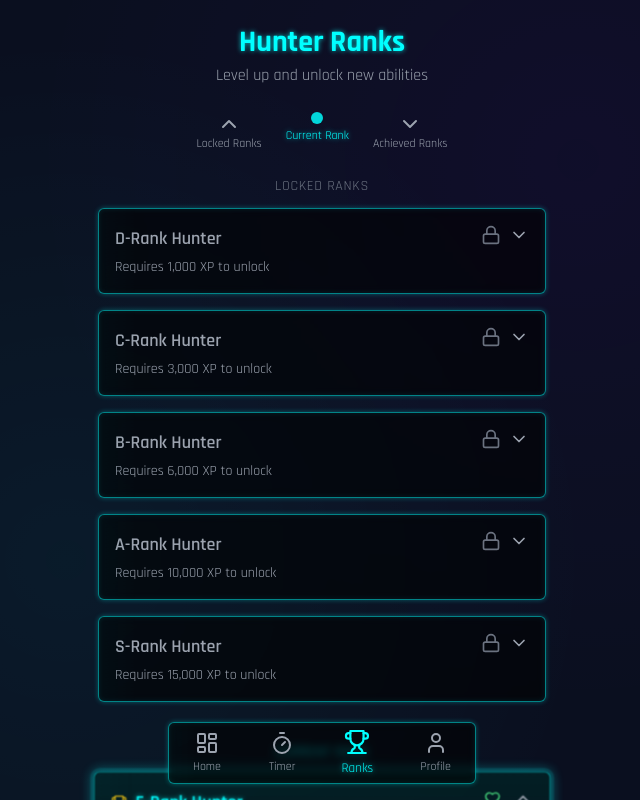
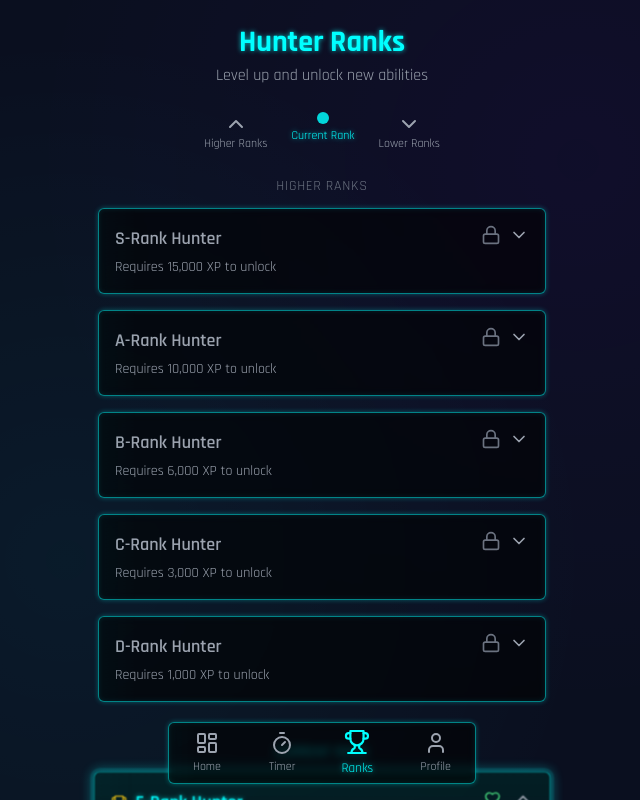
Before and after one commit to itsbsiddharth/leveling-up-IRL, a React (Vite) app: page /achievements in a window 1280 px wide. Shown: the top 800 px of the page, without its empty margins (318-958 px from the left). Built offline with nearby package versions, Linux system fonts and the light colour scheme.

Commit message:
Reorder achievements and ranks layout
Reorders the achievements and ranks layout to display ranks in descending order, with the highest rank at the top and the current rank centered on screen load.

```diff
--- a/src/pages/Achievements.tsx
+++ b/src/pages/Achievements.tsx
@@ -14,11 +14,14 @@ const Achievements = () => {
   const { percentage } = getProgressToNextRank(stats.xp);
   const currentRankRef = useRef<HTMLDivElement>(null);
 
-  // Sort ranks into categories
-  const aspirationalRanks = ranks.filter(rank => rank.xpRequired > stats.xp);
-  const achievedRanks = ranks.filter(rank =>
-    rank.xpRequired <= stats.xp && rank.id !== currentRank.id
-  ).sort((a, b) => b.xpRequired - a.xpRequired); // Sort by highest XP first
+  // Sort ranks from highest to lowest
+  const allRanks = [...ranks].sort((a, b) => b.xpRequired - a.xpRequired);
+
+  // Categorize ranks based on current position
+  const higherRanks = allRanks.filter(rank => rank.xpRequired > stats.xp);
+  const lowerRanks = allRanks.filter(rank =>
+    rank.xpRequired < currentRank.xpRequired
+  ).sort((a, b) => b.xpRequired - a.xpRequired); // Keep highest XP first
 
   useEffect(() => {
     // Scroll to the current rank on initial load with a slight delay for animation
@@ -55,7 +58,7 @@ const Achievements = () => {
             <div className="flex justify-center space-x-6 mb-2">
               <button
                 onClick={() => {
-                  if (aspirationalRanks.length > 0) {
+                  if (higherRanks.length > 0) {
                     window.scrollTo({ top: 0, behavior: 'smooth' });
                   } else {
                     toast.info("You've already reached the highest rank!");
@@ -64,7 +67,7 @@ const Achievements = () => {
                 className="flex flex-col items-center text-gray-400 hover:text-cyber-blue transition-colors"
               >
                 <ChevronUp className="w-6 h-6" />
-                <span className="text-xs">Locked Ranks</span>
+                <span className="text-xs">Higher Ranks</span>
               </button>
 
               <button
@@ -77,28 +80,28 @@ const Achievements = () => {
 
               <button
                 onClick={() => {
-                  if (achievedRanks.length > 0) {
+                  if (lowerRanks.length > 0) {
                     window.scrollTo({ top: document.body.scrollHeight, behavior: 'smooth' });
                   } else {
-                    toast.info("You don't have any previously achieved ranks yet!");
+                    toast.info("You don't have any lower ranks to view!");
                   }
                 }}
                 className="flex flex-col items-center text-gray-400 hover:text-cyber-blue transition-colors"
               >
                 <ChevronDown className="w-6 h-6" />
-                <span className="text-xs">Achieved Ranks</span>
+                <span className="text-xs">Lower Ranks</span>
               </button>
             </div>
           </div>
 
-          {/* Aspirational (locked) ranks section */}
-          {aspirationalRanks.length > 0 && (
+          {/* Higher locked ranks section (above current) */}
+          {higherRanks.length > 0 && (
             <div className="mb-10">
               <h2 className="text-sm uppercase tracking-wider text-gray-500 mb-3 text-center">
-                Locked Ranks
+                Higher Ranks
               </h2>
               <div className="space-y-4">
-                {aspirationalRanks.map((rank) => (
+                {higherRanks.map((rank) => (
                   <RankCard
                     key={rank.id}
                     rank={rank}
@@ -125,18 +128,18 @@ const Achievements = () => {
             />
           </div>
 
-          {/* Previously achieved ranks section */}
-          {achievedRanks.length > 0 && (
+          {/* Lower ranks section (below current) */}
+          {lowerRanks.length > 0 && (
             <div>
               <h2 className="text-sm uppercase tracking-wider text-gray-500 mb-3 text-center">
-                Achieved Ranks
+                Lower Ranks
               </h2>
               <div className="space-y-4">
-                {achievedRanks.map((rank) => (
+                {lowerRanks.map((rank) => (
                   <RankCard
                     key={rank.id}
                     rank={rank}
-                    isUnlocked={true}
+                    isUnlocked={stats.xp >= rank.xpRequired}
                     isActive={false}
                     progress={100}
                   />
```
